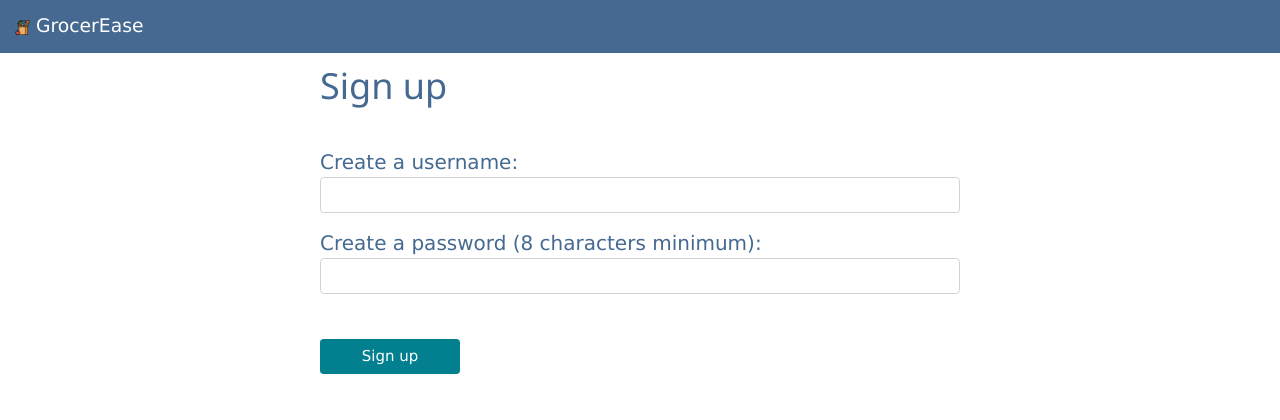
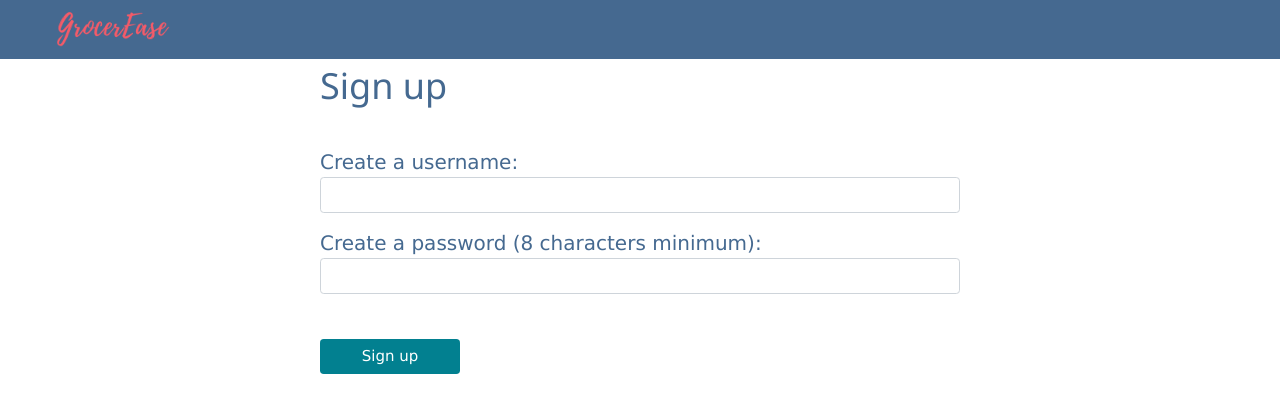
Before and after one commit to cryptosguru/php_googlecloud, a PHP site: page /signup.php in a window 1280 px wide. Shown: the top 420 px of the page. Run offline with PHP 8.4, Linux system fonts and the light colour scheme.

Commit message:
changed logo on login/signup headers

```diff
--- a/login.php
+++ b/login.php
@@ -39,7 +39,7 @@
 <body>
 
     <nav class="navbar bg-light topnav">
-        <a href="login.php" class="navbar-brand"><img src="favicon.ico" class="icon"> GrocerEase </a>
+        <a href="login.php" class="navbar-brand"><img src="logowide.png" height="35" /></a>
     </nav>
     <div id="loginsection">
         <h1>Log in</h1>
--- a/signup.php
+++ b/signup.php
@@ -35,7 +35,7 @@
 <body>
 
     <nav class="navbar bg-light topnav">
-        <a href="login.php" class="navbar-brand"><img src="favicon.ico" class="icon"> GrocerEase </a>
+        <a href="login.php" class="navbar-brand"><img src="logowide.png" height="35" /></a>
     </nav>
     <div id="loginsection">
         <h1>Sign up</h1>
```
